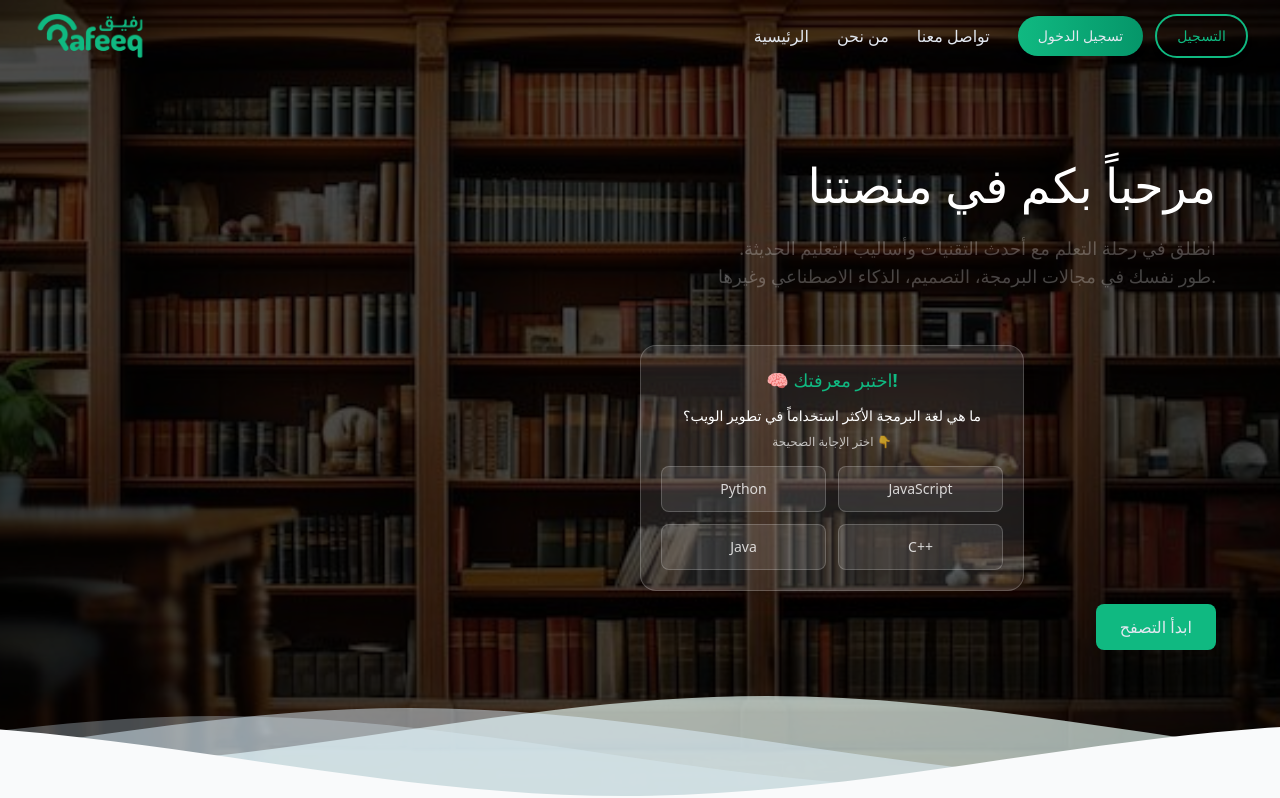
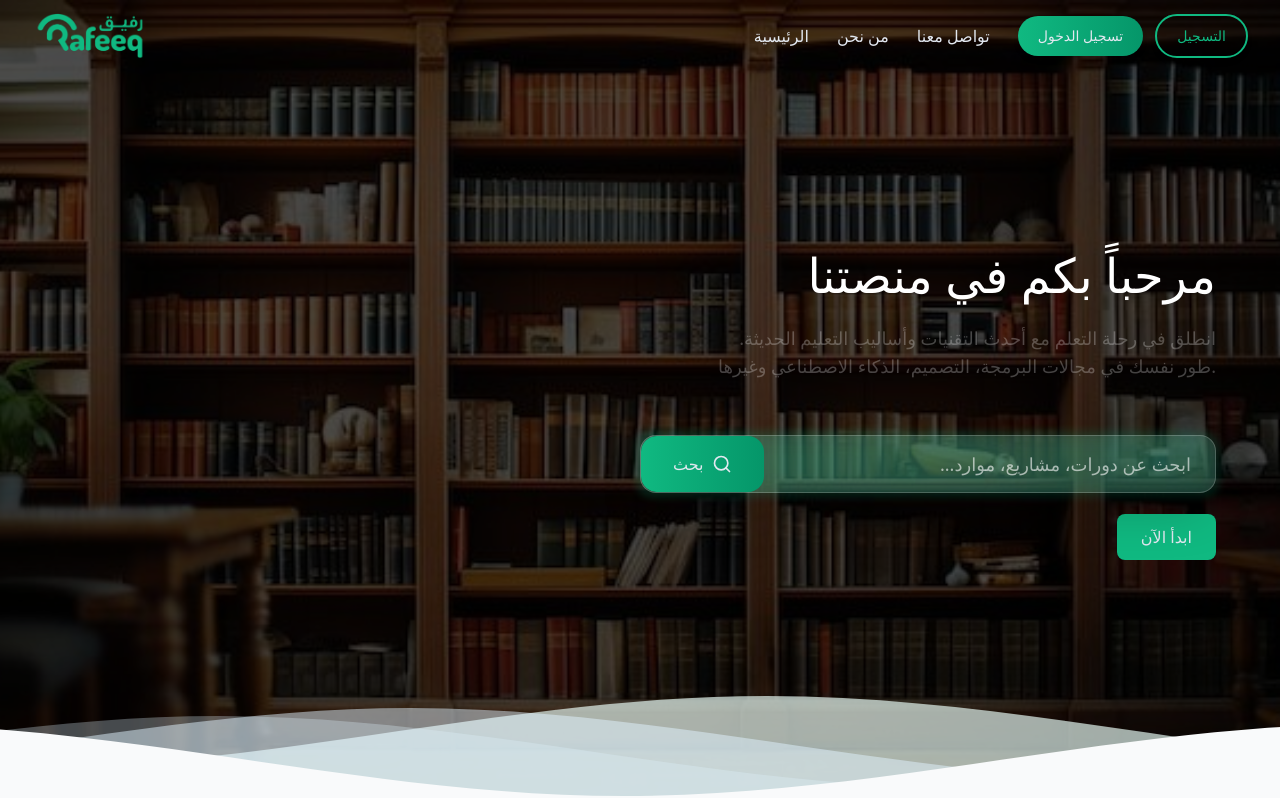
Before and after one commit to EsraaSoliman2003/AcademicPlatform, a React (Vite) app: page / in a window 1280 px wide. Shown: the top 798 px of the page. Built offline with nearby package versions, Linux system fonts and the light colour scheme.

Commit message:
remove game

```diff
--- a/src/components/Home/HomeMain.jsx
+++ b/src/components/Home/HomeMain.jsx
@@ -1,13 +1,13 @@
-import { Link, useNavigate } from "react-router-dom";
+import { Link } from "react-router-dom";
 import { useState, useEffect } from "react";
 import libraryBg from "../../assets/imgs/library.jpg";
 import personImg from "../../assets/imgs/person.png";
 import styles from "../../assets/animation/animation.module.css";
+import { Search } from "lucide-react";
 
 export default function HomeMain() {
   const [currentTextIndex, setCurrentTextIndex] = useState(0);
   const [isVisible, setIsVisible] = useState(true);
-  const navigate = useNavigate();
 
   const texts = [
     "نقدم لك أفضل المنصات التعليمية لتطوير مهاراتك والوصول لأقصى إمكانياتك. اكتشف الدورات، المشاريع، والموارد التي تساعدك على التعلم بشكل عملي واحترافي.",
@@ -15,30 +15,6 @@ export default function HomeMain() {
     "انضم إلى مجتمعنا التعليمي المتطور وكن جزءاً من شبكة من المحترفين. احصل على شهادات معتمدة تعزز مسيرتك المهنية.",
     "تعلم بالسرعة التي تناسبك مع مرونة كاملة في الوصول للمحتوى. مواد تعليمية شاملة تناسب جميع المستويات.",
   ];
-
-  const [selectedOption, setSelectedOption] = useState(null);
-  const [message, setMessage] = useState("🧠 اختبر معرفتك!");
-
-  const quizQuestion = {
-    question: "ما هي لغة البرمجة الأكثر استخداماً في تطوير الويب؟",
-    options: [
-      { id: 1, text: "Python", correct: false },
-      { id: 2, text: "JavaScript", correct: true },
-      { id: 3, text: "Java", correct: false },
-      { id: 4, text: "C++", correct: false },
-    ],
-  };
-
-  const handleOptionSelect = (option) => {
-    setSelectedOption(option);
-
-    if (option.correct) {
-      setMessage("🎉 برافو! إجابة صحيحة!");
-      setTimeout(() => navigate("/courses/info/8"), 1500);
-    } else {
-      setMessage("❌ حاول مرة أخرى!");
-    }
-  };
 
   useEffect(() => {
     const interval = setInterval(() => {
@@ -96,43 +72,30 @@ export default function HomeMain() {
             </p>
           </div>
 
-          <div className="max-w-sm mx-auto xl:mx-0 mb-6 bg-white/10 backdrop-blur-md rounded-2xl p-5 border border-white/20 shadow-lg">
-            <h3 className="text-center text-lg font-semibold text-primary mb-3">
-              {message}
-            </h3>
-
-            <div className="text-center mb-4">
-              <h4 className="text-white text-sm font-medium mb-2">
-                {quizQuestion.question}
-              </h4>
-              <p className="text-xs text-white/70">اختر الإجابة الصحيحة 👇</p>
+          <div
+            dir="rtl"
+            className="relative max-w-2xl mx-auto xl:mx-0 mb-8 group"
+          >
+            <div className="flex items-center bg-white/10 backdrop-blur-md rounded-2xl overflow-hidden shadow-2xl border border-white/20 hover:border-white/30 transition-all duration-300">
+              <input
+                type="text"
+                placeholder="ابحث عن دورات، مشاريع، موارد..."
+                className="w-full px-6 text-white bg-transparent focus:outline-none placeholder:text-white/60 rtl:text-right text-lg"
+              />
+              <Link className="bg-gradient-to-r from-primary to-primaryHover hover:from-primaryHover hover:to-primary text-darkText hover:text-darkText px-8 py-4 transition-all duration-300 flex items-center gap-2 hover:shadow-lg rounded-2xl">
+                <Search className="w-5 h-5" />
+                <span>بحث</span>
+              </Link>
             </div>
 
-            <div className="grid grid-cols-2 gap-3">
-              {quizQuestion.options.map((option) => (
-                <button
-                  key={option.id}
-                  onClick={() => handleOptionSelect(option)}
-                  className={`p-3 rounded-lg text-sm transition-all duration-300 font-medium
-                    ${
-                      selectedOption?.id === option.id
-                        ? option.correct
-                          ? "bg-green-500/30 border border-green-400 text-white"
-                          : "bg-red-500/30 border border-red-400 text-white"
-                        : "bg-white/10 hover:bg-white/20 border border-white/20 text-white/80"
-                    }`}
-                >
-                  {option.text}
-                </button>
-              ))}
-            </div>
+            <div className="absolute -inset-1 bg-gradient-to-r from-primary/20 to-primaryHover/20 rounded-2xl blur-sm group-hover:blur-md transition-all duration-300 -z-10"></div>
           </div>
 
           <Link
             to={"/courses"}
             className="bg-primary text-darkText hover:text-darkText px-6 py-3 rounded-lg hover:bg-primaryHover transition-all w-fit mx-auto xl:mx-0"
           >
-            ابدأ التصفح
+            ابدأ الآن
           </Link>
         </div>
       </main>
```
